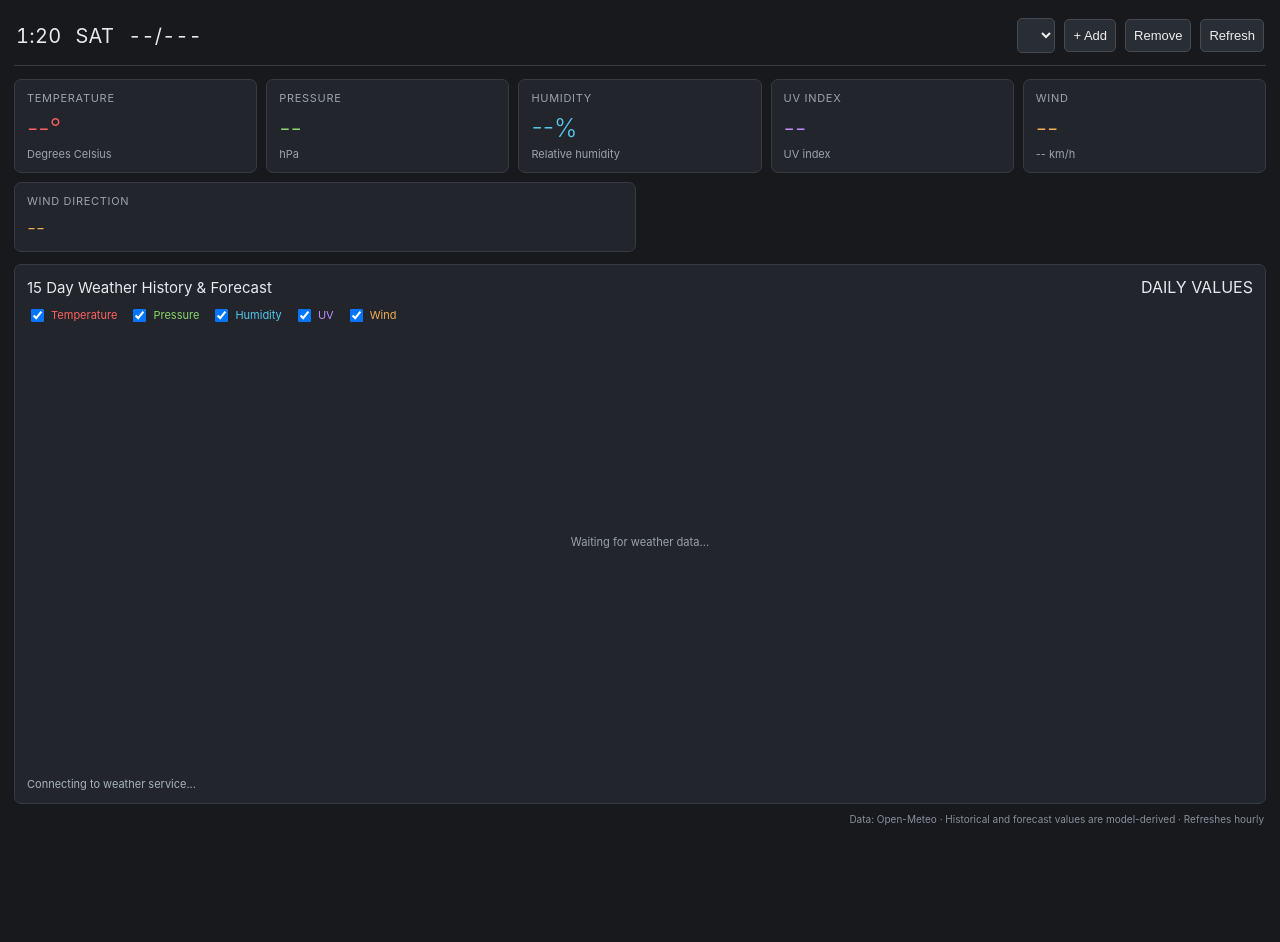
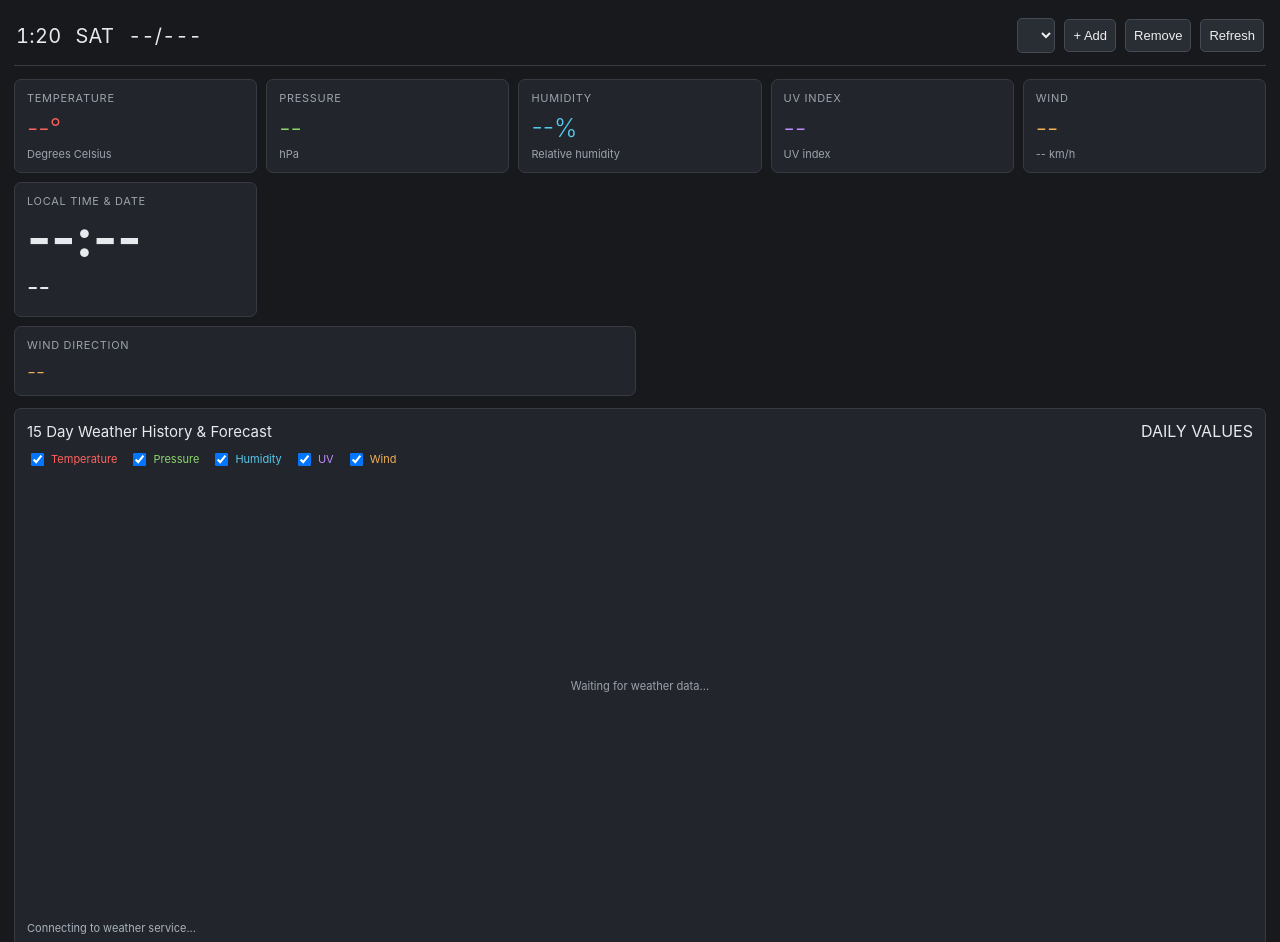
Before and after one commit to fabpertile/melbourne-weather-monitor, a plain HTML site: page index.html in a window 1280 px wide. Shown: the top 942 px of the page. Before the commit the page ends 848 px from the top, so only its background shows below. Drawn offline with Linux system fonts and the light colour scheme.

Commit message:
index.html

```diff
--- a/index.html
+++ b/index.html
@@ -152,6 +152,11 @@ svg { display:block; width:100%; height:auto; overflow:visible; }
     <div class="card-value wind" id="wind">--</div>
     <div class="card-small" id="windSpeed">-- km/h</div>
   </div>
+<div class="card">
+  <div class="card-label">Local Time &amp; Date</div>
+  <div id="clock" style="font-size:52px !important; font-weight:bold; line-height:1.2;">--:--</div>
+  <div id="date" style="font-size:25px !important; line-height:1.4;">--</div>
+</div>
 </div>
 
 <div class="middle">
```
